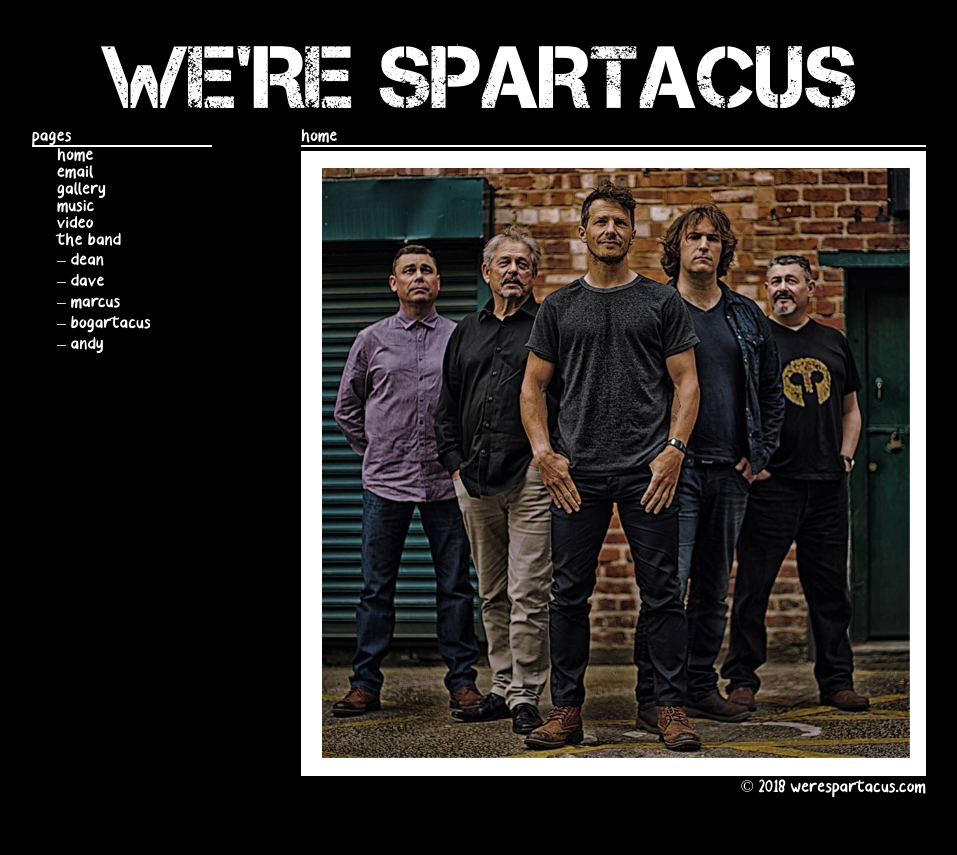
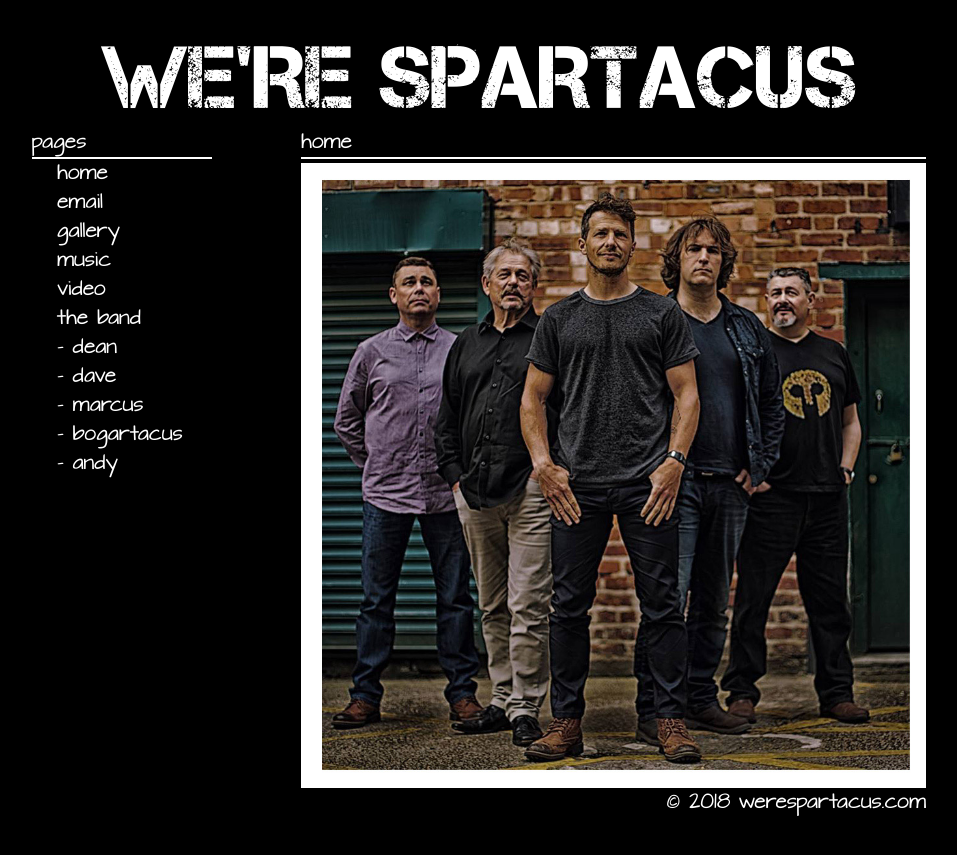
Before and after one commit to quimarche/werespartacus.com, a Jekyll site: the page built from index.html, in a window 1280 px wide. Shown: the top 855 px of the page, without its empty margins (161-1118 px from the left). Built offline with Jekyll 4.4.1, drawn with Linux system fonts in a browser that asks for light colours.

Commit message:
Change font from Beliday to ArchitectsDaughter.

```diff
--- a/css/index.css
+++ b/css/index.css
@@ -4,6 +4,11 @@ Description: You smell like a rhinoceros
 Theme Name: We're Spartacus
 Version: 1
 */
+
+@font-face {
+  font-family: 'ArchitectsDaughter';
+  src: url('/assets-new/ArchitectsDaughter.ttf') format('truetype');
+}
 
 @font-face {
   font-family: 'Beliday';
@@ -27,7 +32,7 @@ a {
 
 body {
  background-color: #000;
- font-family: 'Beliday';
+ font-family: 'ArchitectsDaughter';
  font-size: 110%;
  margin: 25px 0;
 }
```
Also changed, not shown: assets-new/ArchitectsDaughter.ttf (added), assets-new/Beliday.ttf (deleted).
